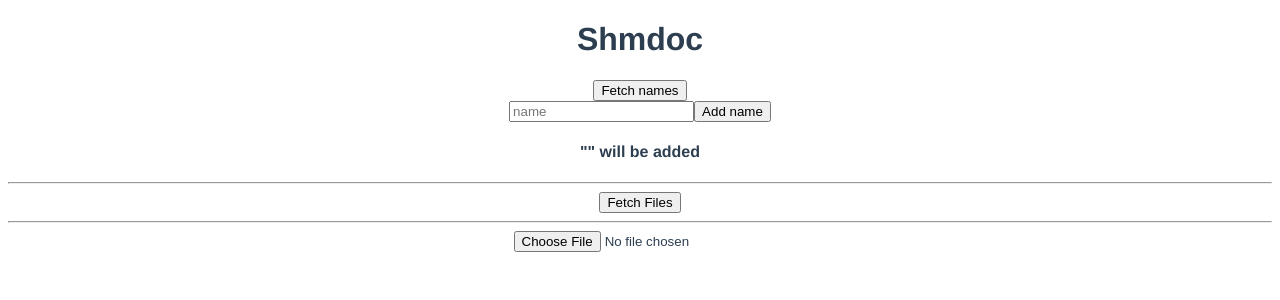
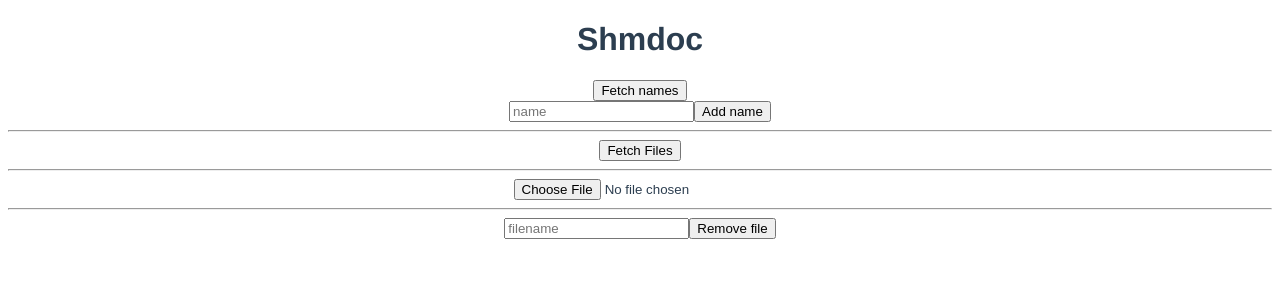
Before and after one commit to shmdoc/frontend-shmdoc-osoc-poc, a Vue app: page / in a window 1280 px wide. Shown: the top 300 px of the page. Built offline with nearby package versions, Linux system fonts and the light colour scheme.

Commit message:
Files op naam verwijderen

```diff
--- /dev/null
+++ b/src/components/FileDeleter.vue
@@ -0,0 +1,46 @@
+<template>
+  <div>
+    <input v-model="filename" placeholder="filename"/>
+    <button v-on:click="removeFile">Remove file</button>
+  </div>
+</template>
+
+<script>
+  export default {
+    data() {
+      return {
+        filename: ''
+      }
+    },
+    methods: {
+      removeFile() {
+        if (this.name !== '') {
+          fetch('/files')
+            .then(response => response.json())
+            .then(json => {
+              let matches = []
+              json.data.forEach(file => {
+                if (this.filename === file.attributes.filename){
+                  matches.push(file.id)
+                }
+              })
+              if (matches.length == 0) {
+                alert("No match found")
+              }else {
+                if (matches.length > 1){
+                  alert("Multiple files with that name, deleting the first")
+                }
+                fetch('/files/' + matches[0], {
+                  method: 'DELETE'
+                })
+                  .catch(() => alert("Failed to delete file"))
+              }
+            })
+            .catch(error => console.log(error))
+        } else {
+          alert("Empty filename")
+        }
+      }
+    }
+  }
+</script>
--- a/src/components/NameList.vue
+++ b/src/components/NameList.vue
@@ -7,7 +7,6 @@
     <div>
       <input v-model="name" placeholder="name"/>
       <button v-on:click="add_name">Add name</button>
-      <h4>"{{name}}" will be added</h4>
     </div>
   </div>
 </template>
--- a/src/views/Home.vue
+++ b/src/views/Home.vue
@@ -6,6 +6,8 @@
     <FileList/>
     <hr/>
     <FileUploader/>
+    <hr/>
+    <FileDeleter/>
 	</div>
 </template>
 
@@ -13,11 +15,13 @@
 import NameList from '@/components/NameList.vue'
 import FileList from '@/components/FileList.vue'
 import FileUploader from '@/components/FileUploader.vue'
+import FileDeleter from '@/components/FileDeleter.vue'
 export default {
 	components: {
 		NameList,
     FileList,
-    FileUploader
+    FileUploader,
+    FileDeleter
 	}
 }
 </script>
```
